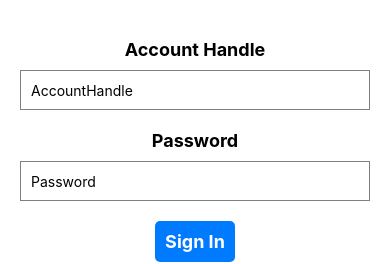
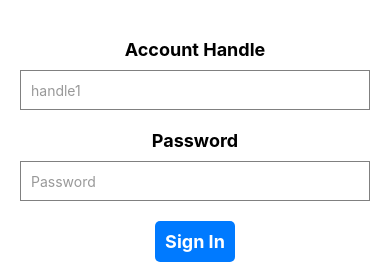
Before and after one commit to psankar/immiapp, a React Native app: screen /SignIn in a window 390 px wide. Shown: the part 285-549 px from the top of the page. Built offline with nearby package versions, Linux system fonts and the light colour scheme.

Commit message:
placeholder text improvements

```diff
--- a/src/screens/SignIn.tsx
+++ b/src/screens/SignIn.tsx
@@ -88,9 +88,9 @@ export const SignIn = () => {
     <View style={styles.container}>
       <Text style={styles.label}>Account Handle</Text>
       <TextInput
-        aria-label="AccountHandle"
         style={styles.input}
-        placeholder="AccountHandle"
+        placeholder="handle1"
+        placeholderTextColor="#999"
         value={accountHandle}
         onChangeText={handleAccountHandleChange}
       />
@@ -98,6 +98,7 @@ export const SignIn = () => {
       <TextInput
         style={styles.input}
         placeholder="Password"
+        placeholderTextColor="#999"
         value={password}
         onChangeText={handlePasswordChange}
         secureTextEntry
```
